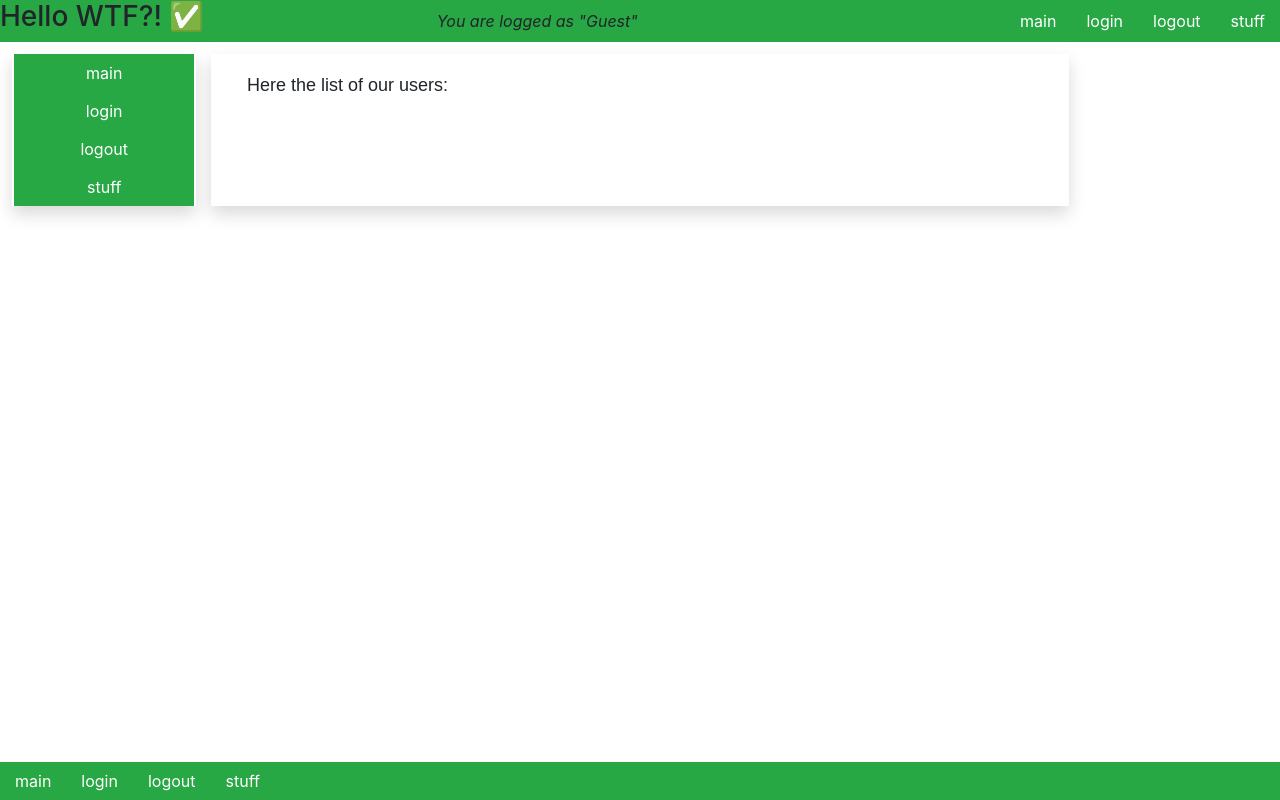
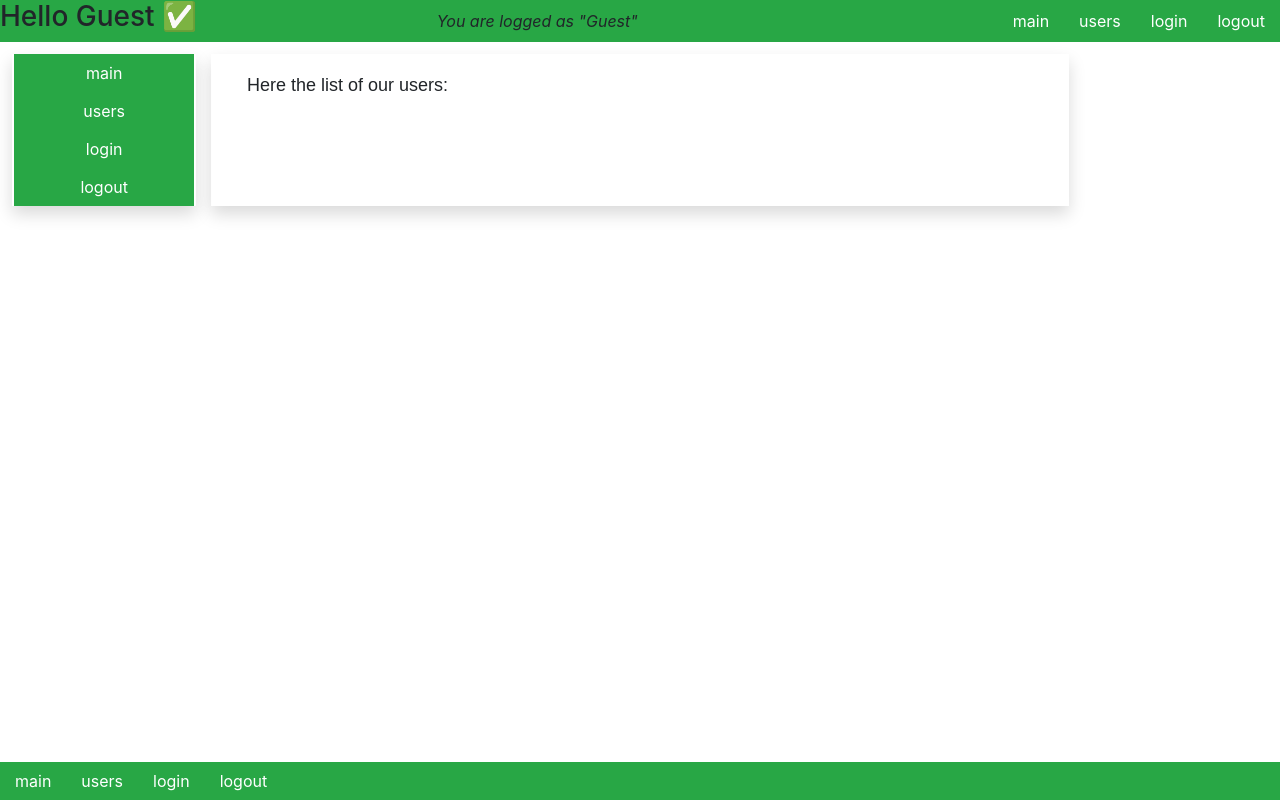
Before and after one commit to achaplygin/CandyWrappers, a Symfony app: template templates/site/users.html.twig in a window 1280 px wide. Run offline with Twig, Linux system fonts and the light colour scheme; the template is opened without the code that fills it, so the values that code supplies are empty; some libraries are stand-ins or nearby versions.

Commit message:
fix accessControll

```diff
--- a/src/Controller/SiteController.php
+++ b/src/Controller/SiteController.php
@@ -5,7 +5,6 @@ namespace App\Controller;
 use App\Entity\User;
 use Symfony\Bundle\FrameworkBundle\Controller\AbstractController;
 use Symfony\Component\Routing\Annotation\Route;
-use Sensio\Bundle\FrameworkExtraBundle\Configuration\IsGranted;
 
 class SiteController extends AbstractController
 {
@@ -21,7 +20,6 @@ class SiteController extends AbstractController
 
     /**
      * @Route("/users", name="users")
-     * @IsGranted("ROLE_USER")
      */
     public function users()
     {
--- a/src/Controller/StuffController.php
+++ b/src/Controller/StuffController.php
@@ -5,6 +5,7 @@ namespace App\Controller;
 use App\Entity\Stuff;
 use App\Form\StuffType;
 use App\Repository\StuffRepository;
+use Sensio\Bundle\FrameworkExtraBundle\Configuration\IsGranted;
 use Symfony\Bundle\FrameworkBundle\Controller\AbstractController;
 use Symfony\Component\HttpFoundation\Request;
 use Symfony\Component\HttpFoundation\Response;
@@ -12,6 +13,7 @@ use Symfony\Component\Routing\Annotation\Route;
 
 /**
  * @Route("/stuff")
+ * @IsGranted("ROLE_USER")
  */
 class StuffController extends AbstractController
 {
--- a/templates/menu.html.twig
+++ b/templates/menu.html.twig
@@ -1,7 +1,7 @@
 <li><a class="btn btn-success" href="/">main</a></li>
+<li><a class="btn btn-success" href="/users">users</a></li>
 {% if is_granted('ROLE_USER') %}
-    <li><a class="btn btn-success" href="/users">users</a></li>
+    <li><a class="btn btn-success" href="/stuff">stuff</a></li>
 {% endif %}
 <li><a class="btn btn-success" href="/login">login</a></li>
 <li><a class="btn btn-success" href="/logout">logout</a></li>
-<li><a class="btn btn-success" href="/stuff">stuff</a></li>
--- a/templates/site/users.html.twig
+++ b/templates/site/users.html.twig
@@ -1,7 +1,7 @@
 {% extends 'base.html.twig' %}
 
-{% block title %}Hello {{ app.user.username ?? 'WTF?!' }}!{% endblock %}
-{% block header %}<h3>Hello {{ app.user.username ?? 'WTF?!' }} ✅</h3>{% endblock %}
+{% block title %}Hello {{ app.user.username ?? 'Guest' }}!{% endblock %}
+{% block header %}<h3>Hello {{ app.user.username ?? 'Guest' }} ✅</h3>{% endblock %}
 {% block body %}
     <style>
         .example-wrapper {
```
